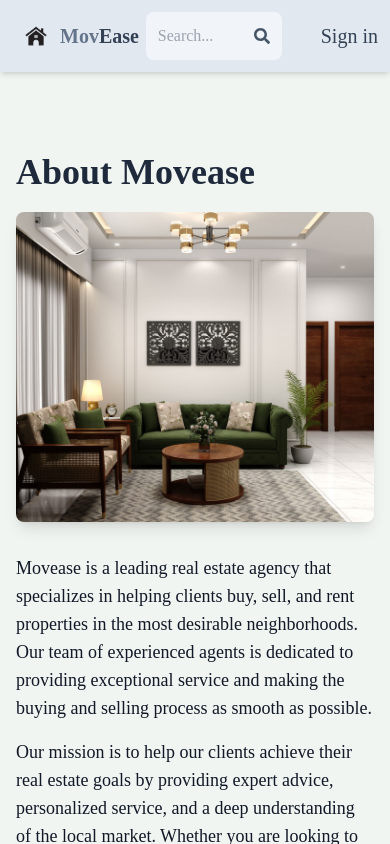
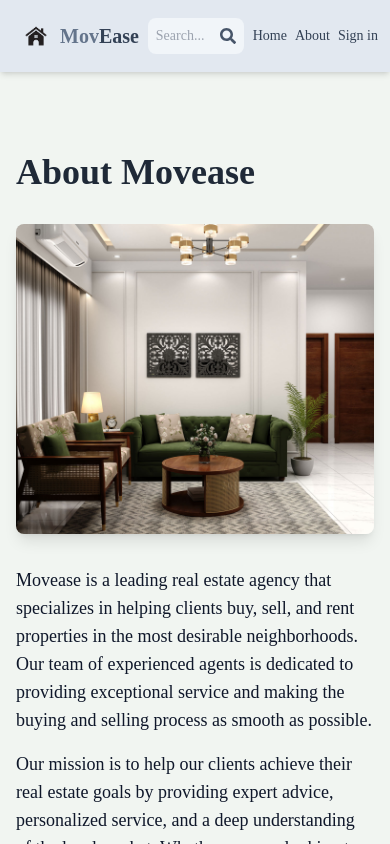
Before and after one commit to Amisha-05/movease, a React (Vite) app in the folder client/: page /about in a window 390 px wide. Shown: the top 844 px of the page. Built offline with nearby package versions, Linux system fonts and the light colour scheme; no server answers.

Commit message:
Finally done and dusted

```diff
--- a/client/src/Components/Header.jsx
+++ b/client/src/Components/Header.jsx
@@ -8,6 +8,7 @@
   const { currentUser } = useSelector((state) => state.user);
   const [searchTerm, setSearchTerm] = useState('');
   const navigate = useNavigate();
+
   const handleSubmit = (e) => {
     e.preventDefault();
     const urlParams = new URLSearchParams(window.location.search);
@@ -23,54 +24,57 @@
       setSearchTerm(searchTermFromUrl);
     }
   }, [location.search]);
+
   return (
     <header className='bg-slate-200 shadow-md'>
       <div className='flex justify-between items-center max-w-6xl mx-auto p-3'>
         <Link to='/'>
-          <div className="flex items-center"> {/* Wrap the logo and name in a div */}
-            <img src={Logo} alt="Logo" className="h-18  w-12 mr-0 " /> {/* Adjust size and margin as needed */}
+          <div className="flex items-center">
+            <img src={Logo} alt="Logo" className="h-15 w-12 mr-0" />
             <h1 className='font-bold sm:text-2xl lg:text-3xl flex flex-wrap font-custom text-xl'>
               <span className='text-slate-500'>Mov</span>
               <span className='text-slate-700'>Ease</span>
             </h1>
           </div>
         </Link>
-        <form
-          onSubmit={handleSubmit}
-          className='bg-slate-100 p-3 rounded-lg flex items-center'
-        >
+
+        {/* Responsive search box */}
+        <form onSubmit={handleSubmit} className='bg-slate-100 p-2 sm:p-3 rounded-lg flex items-center'>
   <input
     type='text'
     placeholder='Search...'
-            className='bg-transparent focus:outline-none w-24 sm:w-64 font-custom '
+    className='bg-transparent focus:outline-none w-16 sm:w-32 font-custom text-sm sm:text-base'
     value={searchTerm}
     onChange={(e) => setSearchTerm(e.target.value)}
   />
-          <button>
+  <button className="sm:w-16 lg:w-24 flex items-center justify-end"> {/* Adjust the width as needed */}
     <FaSearch className='text-slate-600' />
   </button>
 </form>
-        <ul className='flex gap-4'>
+
+
+        {/* Responsive navigation */}
+
+        <ul className='flex gap-2 sm:gap-4'>
           <Link to='/'>
-            <li className='hidden sm:inline text-slate-700 hover:underline font-custom text-lg'>
+            <li className=' sm:inline text-slate-700 hover:underline font-custom text-sm sm:text-lg'>
               Home
             </li>
           </Link>
           <Link to='/about'>
-            <li className='hidden sm:inline text-slate-700 hover:underline font-custom text-lg'>
+            <li className=' sm:inline text-slate-700 hover:underline font-custom text-sm sm:text-lg'>
               About
             </li>
           </Link>
           <Link to='/profile'>
             {currentUser ? (
               <img
-                className='
-                rounded-full h-7 w-7 object-cover'
+                className='rounded-full h-6 w-6 object-cover'
                 src={currentUser.avatar}
                 alt='profile'
               />
             ) : (
-              <li className=' text-slate-700 hover:underline font-custom text-xl'> Sign in</li>
+              <li className=' text-slate-700 hover:underline font-custom text-sm sm:text-lg'>Sign in</li>
             )}
           </Link>
         </ul>
--- a/client/src/pages/About.jsx
+++ b/client/src/pages/About.jsx
@@ -5,21 +5,22 @@
 export default function About() {
   return (
     <div className='py-20 px-4 max-w-6xl mx-auto'>
-      <h1 className='text-4xl font-bold mb-5 text-slate-800 font-custom flex items-center mr-0'> {/* Add flex and items-center classes */}
+      <h1 className='text-4xl font-bold mb-8 text-gray-800 font-custom flex items-center mr-0'> {/* Add flex and items-center classes */}
         About Movease
+     {/* Adjust size and margin-left for spacing */}
       </h1>
       <div className="grid grid-cols-1 md:grid-cols-2 gap-8">
         <div>
           <img src={imageSrc} alt="About Movease" className="rounded-lg shadow-lg"/>
         </div>
         <div>
-          <p className='mb-4 text-lg text-gray-900 font-custom'>
+          <p className='mb-4 text-lg text-slate-900 font-custom'>
             Movease is a leading real estate agency that specializes in helping clients buy, sell, and rent properties in the most desirable neighborhoods. Our team of experienced agents is dedicated to providing exceptional service and making the buying and selling process as smooth as possible.
           </p>
-          <p className='mb-4 text-lg text-gray-900 font-custom'>
+          <p className='mb-4 text-lg text-slate-900 font-custom'>
             Our mission is to help our clients achieve their real estate goals by providing expert advice, personalized service, and a deep understanding of the local market. Whether you are looking to buy, sell, or rent a property, we are here to help you every step of the way.
           </p>
-          <p className='mb-4 text-lg text-gray-900 font-custom'>
+          <p className='mb-4 text-lg text-slate-900  font-custom'>
             Our team of agents has a wealth of experience and knowledge in the real estate industry, and we are committed to providing the highest level of service to our clients. We believe that buying or selling a property should be an exciting and rewarding experience, and we are dedicated to making that a reality for each and every one of our clients.
           </p>
         </div>
--- a/client/src/pages/Home.jsx
+++ b/client/src/pages/Home.jsx
@@ -53,8 +53,8 @@
     <div>
       {/* top */}
       <div className='flex flex-col lg:flex-row gap-28 pt-32 px-3 pd-5 max-w-6xl mx-auto'>
-  <div className='flex flex-col lg:w-1/2'>
-    <h1 className='text-slate-700 font-bold text-3xl lg:text-6xl font-custom'>
+  <div className='flex flex-col lg:w-1/2 '>
+    <h1 className='text-slate-700 font-bold text-3xl lg:text-6xl font-custom '>
       Find your next <span className='text-slate-500'>perfect</span> place with ease
     </h1>
     <div className='text-gray-500 text-xs sm:text-sm mt-3 '>
@@ -67,7 +67,7 @@
       Let's get started...
     </Link>
   </div>
-  <div className='mt-6 lg:mt-0 lg:w-1/2 lg:ml-auto'>
+  <div className=' lg:mt-6  lg:w-1/2  lg:ml-auto '>
     <img src={imageSrc} alt='Your image' className='w-full lg:w-500 h-300' />
   </div>
 </div>
--- a/client/src/pages/Profile.jsx
+++ b/client/src/pages/Profile.jsx
@@ -202,7 +202,7 @@
             onChange={handleChange} />
           <input type="password" placeholder='password' id='password' onChange={handleChange}
             className='border p-3 rounded-lg  font-custom ' />
-          <button disabled={loading} className='bg-slate-700 text-white rounded-lg p-3 uppercase hover:opacity-95 disabled:opacity-80 font-custom'>
+          <button disabled={loading} className='bg-slate-700 text-white rounded-lg p-3 uppercase hover:opacity-95 disabled:opacity-80 font-custom '>
             {loading ? 'loading...' : 'Update'}</button>
           <Link className='bg-green-700 text-white p-3 rounded-lg uppercase text-center hover:opacity-95 font-custom' to={"/create-listing"}>
             Create Listing
@@ -218,13 +218,13 @@
 
       {/* Show Listings Section */}
       <div className='flex flex-col mt-2 p-1 max-w-lg border border-slate-700 rounded-md shadow-2xl  mx-auto'>
-        <button className='text-white w-full font-custom text-xl border  bg-slate-700 hover:bg-slate-600  rounded-md p-2' onClick={handleShowListings}>Show Listings</button>
+        <button className='text-white w-full font-custom lg:text-xl border  bg-slate-700 hover:bg-slate-600  rounded-md p-2' onClick={handleShowListings}>Show Listings</button>
         <p className='text-red-700 mt-2 font-custom '>{showListingsError ? 'Error Showing Listings' : ''}</p>
 
         {/* User Listings */}
         {userListings && userListings.length > 0 && (
-          <div className='flex flex-col gap-4'>
-            <h1 className='text-center mt-4 text-2xl font-semibold font-custom text-slate-700'>Your Listings</h1>
+          <div className='flex flex-col gap-4 '>
+            <h1 className='text-center mt-4 lg:text-2xl font-semibold font-custom text-slate-700 ' >Your Listings</h1>
             {userListings.map((listing) => (
               <div
                 key={listing._id}
@@ -238,13 +238,13 @@
                   />
                 </Link>
                 <Link
-                  className='text-slate-700 font-semibold  hover:underline truncate flex-1 font-custom text-xl'
+                  className='text-slate-700 font-semibold  hover:underline truncate flex-1 font-custom lg:text-2xl'
                   to={`/listing/${listing._id}`}
                 >
                   <p>{listing.name}</p>
                 </Link>
 
-                <div className='flex flex-col item-center font-custom'>
+                <div className='flex flex-col item-center font-custom lg:text-2xl sm:text-sm'>
                   <button onClick={() => handleListingDelete(listing._id)}
 
                     className='text-red-700 uppercase font-custom'
@@ -253,7 +253,7 @@
                   </button>
                   <Link to={`/update-listing/${listing._id}`}>
 
-                    <button className='text-green-700 uppercase font-custom'>Edit</button>
+                    <button className='text-green-700 uppercase font-custom lg:text-2xl sm:text-sm'>Edit</button>
 
                   </Link>
                 </div>
```
Also changed, not shown: 2 other files (tests, documents, lock files or other folders). Lines whose indentation alone changed are shown as unchanged.
